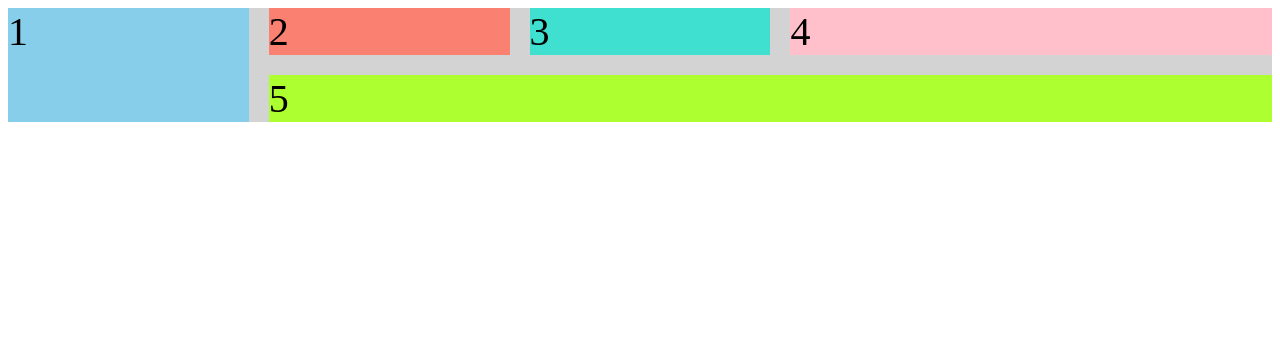
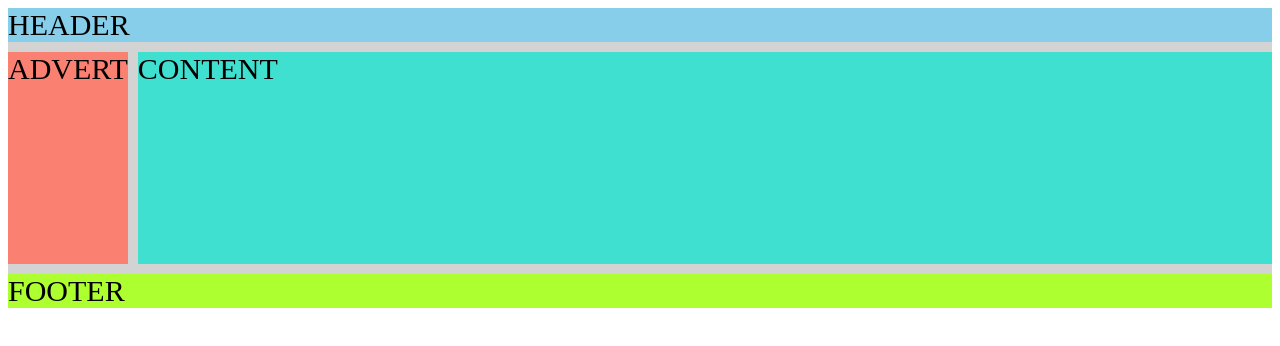
Before and after one commit to JUANDALNINO/WebDevelopment-CoderHouse-Lectures, a plain HTML site: page lecture07-Grids-vol2/grids_Scrimba/index.html in a window 1280 px wide. Drawn offline with Linux system fonts and the light colour scheme.

Commit message:
finish course grids scrimba

```diff
--- a/lecture07-Grids-vol2/grids_Scrimba/index.html
+++ b/lecture07-Grids-vol2/grids_Scrimba/index.html
@@ -9,11 +9,10 @@
 </head>
 <body>
     <div class="container">
-        <div class="d1">1</div>
-        <div class="d2">2</div>
-        <div class="d3">3</div>
-        <div class="d4">4</div>
-        <div class="d5">5</div>
+        <div class="d1">HEADER</div>
+        <div class="d2">ADVERT</div>
+        <div class="d3">CONTENT</div>
+        <div class="d5">FOOTER</div>
     </div>
 </body>
 </html>
--- a/lecture07-Grids-vol2/grids_Scrimba/styles.css
+++ b/lecture07-Grids-vol2/grids_Scrimba/styles.css
@@ -1,34 +1,61 @@
 .container {
-    font-size: 40px;
+    font-size: 30px;
+    min-height: 300px;
     width: 100%;
     background: lightgray;
     display: grid;
-    grid-template-columns: 1fr 1fr 1fr 2fr;
-    grid-template-rows: 1fr 1fr;
-    grid-column-gap: 20px;
-    grid-row-gap: 20px;
+    grid-template-columns: 1fr;
+    grid-template-rows: 50px auto 1fr auto;
+    grid-gap: 10px;
+
+    grid-template-areas:
+    "header"
+    "advert"
+    "content"
+    "footer";
 }
+
+/* Media Queries */
+@media (min-width: 700px) {
+    .container {
+        grid-template-columns: auto 1fr;
+        grid-template-rows: auto 1fr auto;
+        grid-template-areas:
+        "advert header"
+        "advert content"
+        "advert footer";
+    }
+}
+
+@media (min-width: 1000px) {
+    .container {
+        grid-template-areas:
+        "header header"
+        "advert content"
+        "footer footer";
+    }
+}
+
 
 .d1 {
     background: skyblue;
-    grid-row: 1 / 3;
+    grid-area: header;
 }
 
 .d2 {
     background: salmon;
+    grid-area: advert;
 }
 
 .d3 {
     background: turquoise;
-}
+    grid-area: content;
 
-.d4 {
-    background: pink;
 }
 
 .d5 {
     background: greenyellow;
-    grid-column: 2 / 5;
+    grid-area: footer;
 }
 
 /*
@@ -52,5 +79,28 @@ grid-gap => for space in horizontal and vertical
 -> In the son/box
 grid-column: 2 / 4;
 grid-row => para controlar la posicion de la caja
+8. ALign an item horizontally and vertically:>
+justify-self: start - center - end => Horizontally
+align-self: start - center - end => vertically
+9. Align all items:>
+pushing justify or align items => on container
+10. Divide the grid into an area template:>
+grid-template-area:
+    "header header header"
+    "advert content content"
+    "footer footer footer";
+  => Crear el template design de la distribución.
+11. grid-area => organiza cada caja y container según el template:>
+grid-area: header;
+12. Repeat function:>
+Para no repetir codigo => in columns and rows
+    grid-template-rows: repeat(2, 1fr 50px) 20px;
+    grid-template-rows: 1fr 50px 1fr 50px 20px; => Es esto en menos.
+13. Auto fill and auto fit
+14. Media Queries:>
+-> Usando template areas.
+    1. Crear default => mobile first
+    2. Tablet @media (min-width: 300px)
+    3. Desktop @media (min-width: 400px)
 
 */
```
